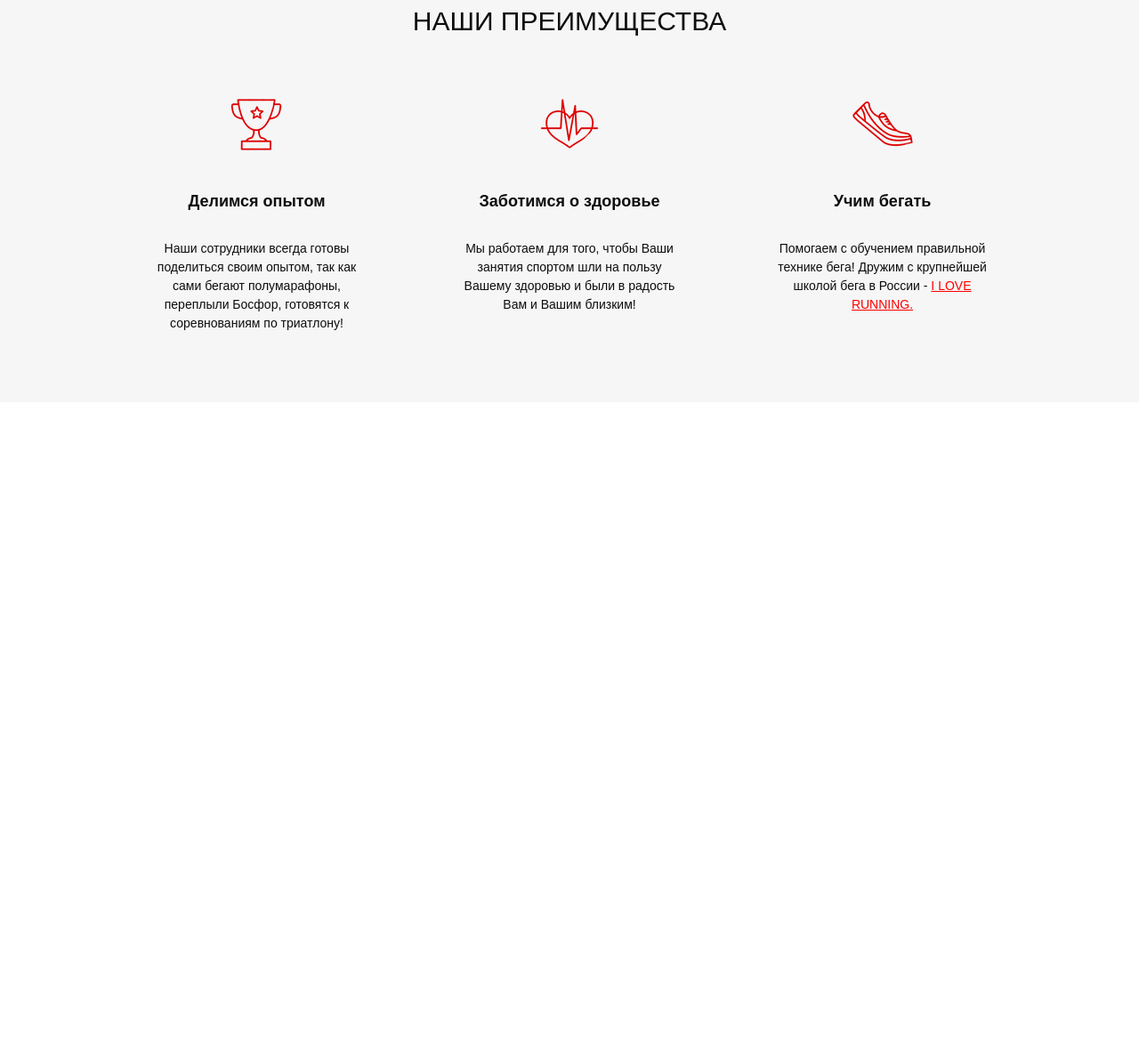
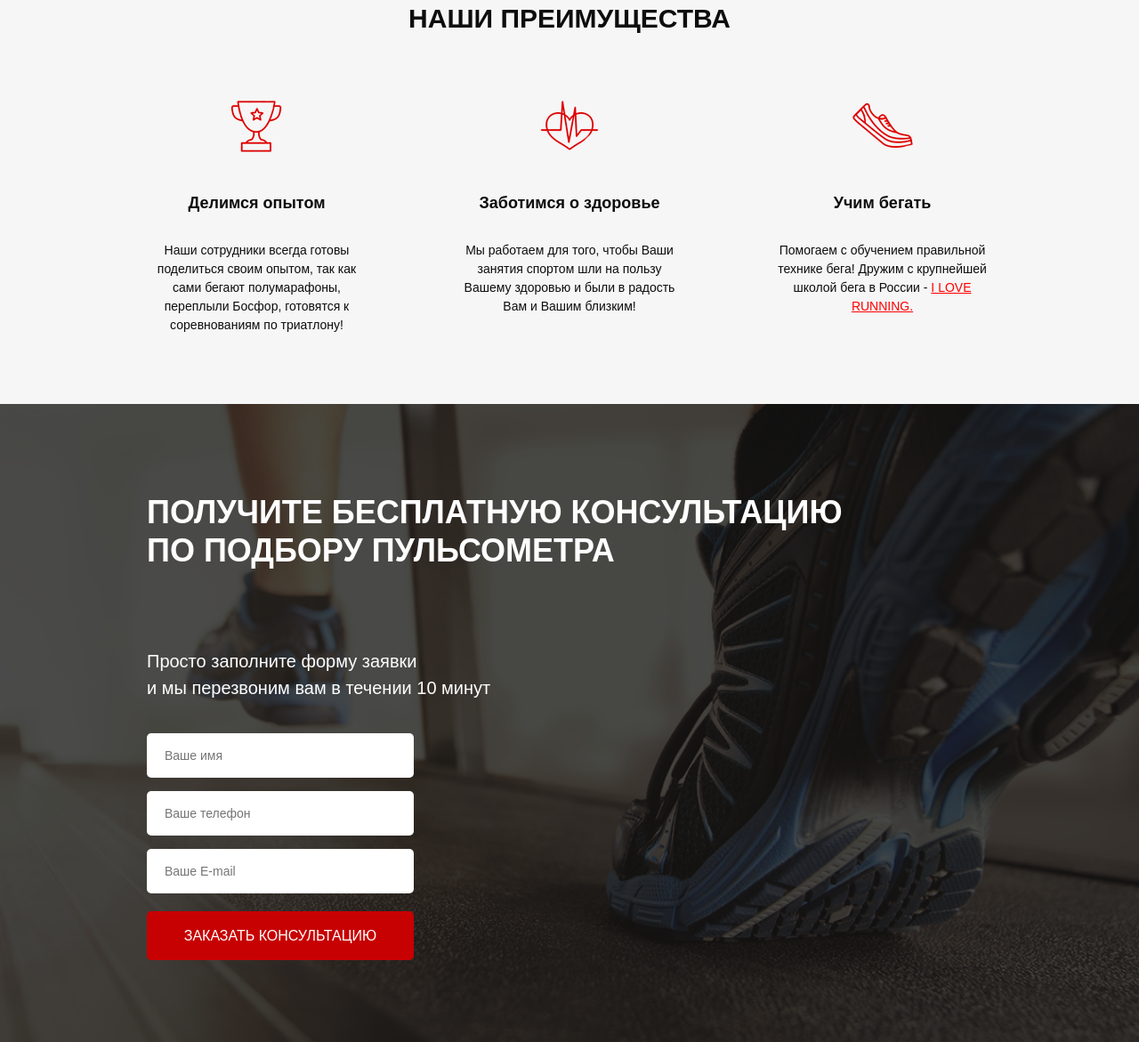
Before and after one commit to wintermute28/pulse, a website: page src/index.html in a window 1280 px wide. Shown: the part 758-1929 px from the top of the page at 89% size. Before the commit the page ends 1210 px from the top, so only its background shows below. Drawn offline with Linux system fonts and the light colour scheme.

Commit message:
Add section consultation and adaptive for it

```diff
--- a/src/index.html
+++ b/src/index.html
@@ -56,12 +56,12 @@
     </div>
     <div class="advantages">
         <div class="container">
+            <h2 class="title">НАШИ ПРЕИМУЩЕСТВА</h2>
             <div class="advantages__wrapper">
-                <div class="advantages__header">НАШИ ПРЕИМУЩЕСТВА</div>
                 <div class="advantages__items">
                     <div class="advantages__item">
                         <img src="icons/advantages/cup.png" alt="cup">
-                        <div class="advantages__title">
+                        <div class="advantages__subtitle">
                             Делимся опытом
                         </div>
                         <div class="advantages__descr">
@@ -70,7 +70,7 @@
                     </div>
                         <div class="advantages__item">
                             <img src="icons/advantages/heart.png" alt="heart">
-                            <div class="advantages__title">
+                            <div class="advantages__subtitle">
                                 Заботимся о здоровье
                             </div>
                             <div class="advantages__descr">
@@ -81,7 +81,7 @@
 
                         <div class="advantages__item">
                             <img src="icons/advantages/shoe.png" alt="shoe">
-                            <div class="advantages__title">
+                            <div class="advantages__subtitle">
                                 Учим бегать
                             </div>
                             <div class="advantages__descr">
@@ -94,5 +94,23 @@
         </div>
     </div>
 
+    <div class="consultation">
+        <div class="container">
+            <h2 class="title title_left">
+                Получите бесплатную консультацию<br>по подбору пульсометра
+            </h2>
+            <div class="consultation__descr">
+                Просто заполните форму заявки<br>и мы перезвоним вам в течении 10 минут
+            </div>
+            <form class="feed-form" action="#">
+                <input name="name" required placeholder="Ваше имя" type="text">
+                <input name="phone" required placeholder="Ваше телефон" type="number">
+                <input name="email" required placeholder="Ваше E-mail" type="email">
+
+                <button class="button button_submit">заказать кОНСУЛЬТАЦИЮ</button>
+            </form>
+        </div>
+    </div>
+
 </body>
 </html>
--- a/src/sass/base/_media.scss
+++ b/src/sass/base/_media.scss
@@ -32,6 +32,16 @@
             margin: 0 auto;
         }
     }
+
+    .title_left {
+        font-size: 30px;
+    }
+
+    .consultation {
+        padding-top: 70px;
+        padding-bottom: 70px;
+    }
+
 }
 
 @media (max-width: 575px) {
@@ -64,6 +74,7 @@
         &__link {
             font-size: 14px;
         }
+
     }
 
     .button {
@@ -81,9 +92,30 @@
         margin-left: 0;
     }
 
-    .advantages {
-        &__header {
-            font-size: 22px;
+    .title {
+        font-size: 22px;
+    }
+
+    .title_left {
+        text-align: center;
+    }
+
+    .consultation {
+        &__descr {
+            padding-top: 40px;
+            font-size: 18px;
+            text-align: center;
         }
     }
+
+    .button_submit {
+        margin: 0;
+        width: 100%;
+        height: 55px;
+        font-size: 14px;
+    }
+
+    .feed-form {
+        width: 100%;
+    }
 }
--- a/src/sass/blocks/_advantages.scss
+++ b/src/sass/blocks/_advantages.scss
@@ -6,14 +6,7 @@
         display: flex;
         flex-direction: column;
     }
-    &__header {
-        color: #0d0d0d;
-        font-size: 30px;
-        font-weight: 400;
-        text-transform: uppercase;
-        line-height: 42px;
-        text-align: center;
-    }
+
     &__items {
         display: flex;
         margin-top: 60px;
@@ -29,7 +22,7 @@
             margin: 0 auto;
         }
     }
-    &__title {
+    &__subtitle {
         margin-top: 38px;
         color: #0d0d0d;
         font-size: 18px;
--- a/src/sass/blocks/_buttons.scss
+++ b/src/sass/blocks/_buttons.scss
@@ -15,4 +15,9 @@
         height: 50px;
         font-size: 16px;
     }
+    &_submit {
+        width: 100%;
+        height: 55px;
+        font-size: 16px;
+    }
 }
--- /dev/null
+++ b/src/sass/blocks/_consultation.scss
@@ -0,0 +1,12 @@
+.consultation {
+    min-height: 680px;
+    background: url(../img/bg/bg2.png) center center/cover no-repeat;
+    padding: 100px 0 92px 0;
+    &__descr {
+        padding-top: 80px;
+        color: #ffffff;
+        font-size: 20px;
+        font-weight: 500;
+        text-align: left;
+    }
+}
--- /dev/null
+++ b/src/sass/blocks/_forms.scss
@@ -0,0 +1,20 @@
+.feed-form {
+    margin-top: 36px;
+    display: flex;
+    flex-direction: column;
+    width: 300px;
+    input {
+        height: 50px;
+        border-radius: 5px;
+        background-color: #ffffff;
+        margin-bottom: 15px;
+        border: none;
+        padding: 0 20px;
+        color: #4b4b4b;
+        font-size: 14px;
+        font-weight: 300;
+        &:nth-child(3) {
+            margin-bottom: 20px;
+        }
+    }
+}
--- /dev/null
+++ b/src/sass/blocks/_titles.scss
@@ -0,0 +1,12 @@
+.title {
+    color: #0d0d0d;
+    font-size: 30px;
+    font-weight: 700;
+    text-align: center;
+    text-transform: uppercase;
+    &_left {
+        color: #ffffff;
+        font-size: 36px;
+        text-align: left;
+    }
+}
--- a/src/sass/style.scss
+++ b/src/sass/style.scss
@@ -13,5 +13,9 @@
 @import "blocks/header";
 @import "blocks/buttons";
 @import "blocks/advantages";
+@import "blocks/consultation";
+@import "blocks/titles";
+@import "blocks/forms";
+
 
 @import "base/media";
```
Also changed, not shown: src/css/style.min.css.
